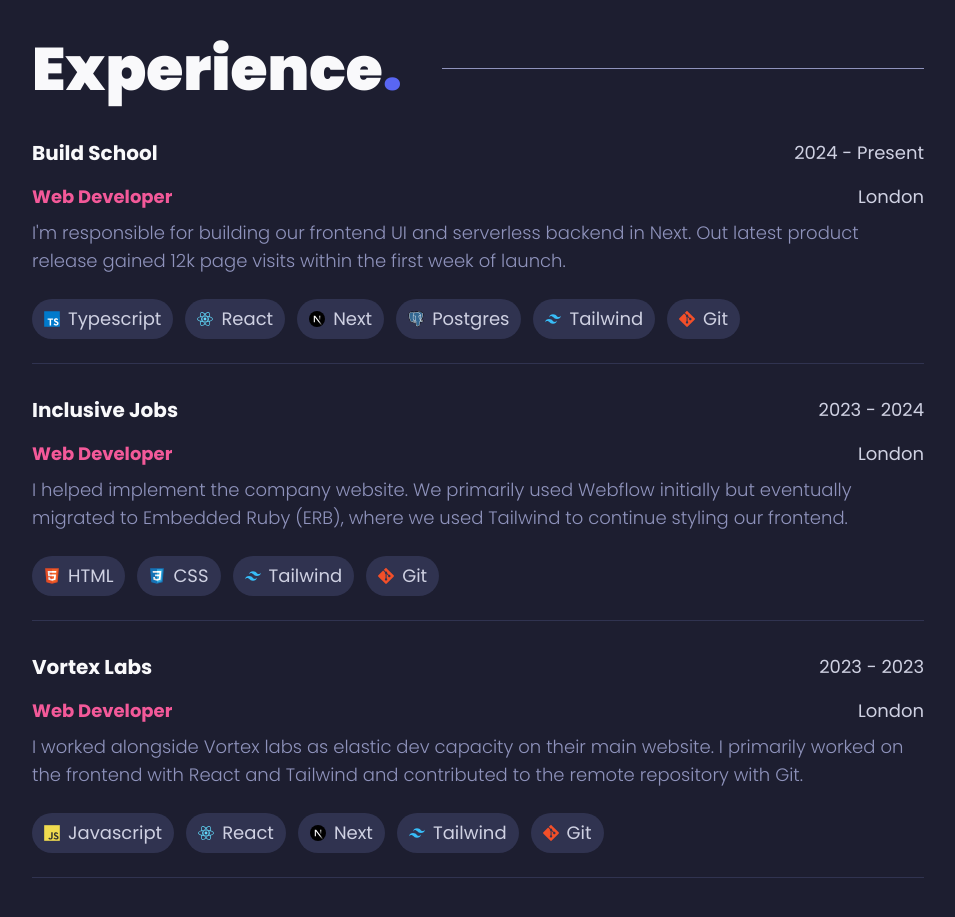
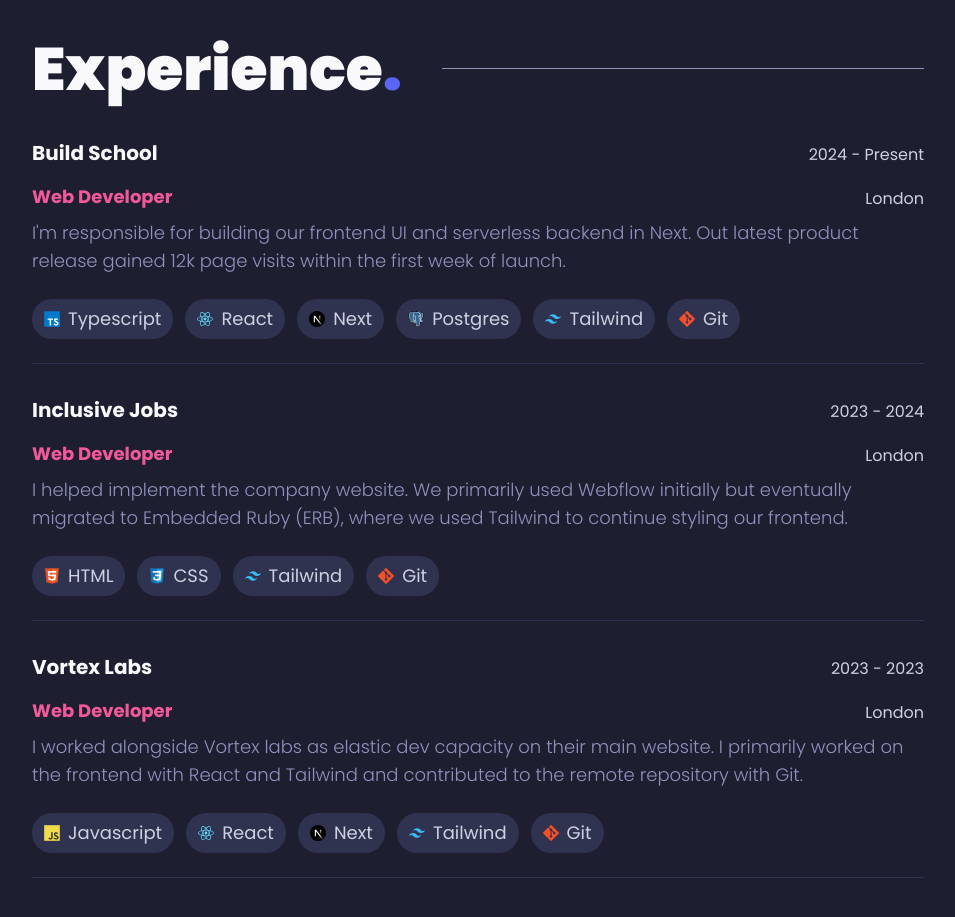
Before and after one commit to Voltz7788/personal-portfolio-v2, a Next.js app: page / in a window 1280 px wide. Shown: the part 2840-3757 px from the top of the page, without its empty margins (162-1117 px from the left). Built offline with nearby package versions, Linux system fonts and the light colour scheme.

Commit message:
feat: reduce text size on date in exp panel

```diff
--- a/app/components/Experience/ExpPanel.tsx
+++ b/app/components/Experience/ExpPanel.tsx
@@ -15,24 +15,24 @@
 }: Exp & { index: number }) {
   return (
     <div className="border-b border-border text-lg mt-8 transition-all duration-300">
-      <div className="flex justify-between ">
+      <div className="flex justify-between items-end">
         <Reveal>
           <h4 className="text-copy font-bold text-xl transition-all duration-300">
             {company}
           </h4>
         </Reveal>
         <Reveal>
-          <p className="text-copy-light transition-all duration-300">{`${yearStart} - ${yearEnd}`}</p>
+          <p className="text-copy-light text-base transition-all duration-300">{`${yearStart} - ${yearEnd}`}</p>
         </Reveal>
       </div>
-      <div className="flex justify-between mt-4 ">
+      <div className="flex justify-between items-end mt-4 ">
         <Reveal>
           <p className="text-secondary font-bold transition-all duration-300">
             {role}
           </p>
         </Reveal>
         <Reveal>
-          <p className="text-copy-light transition-all duration-300">
+          <p className="text-copy-light text-base transition-all duration-300">
             {location}
           </p>
         </Reveal>
```
